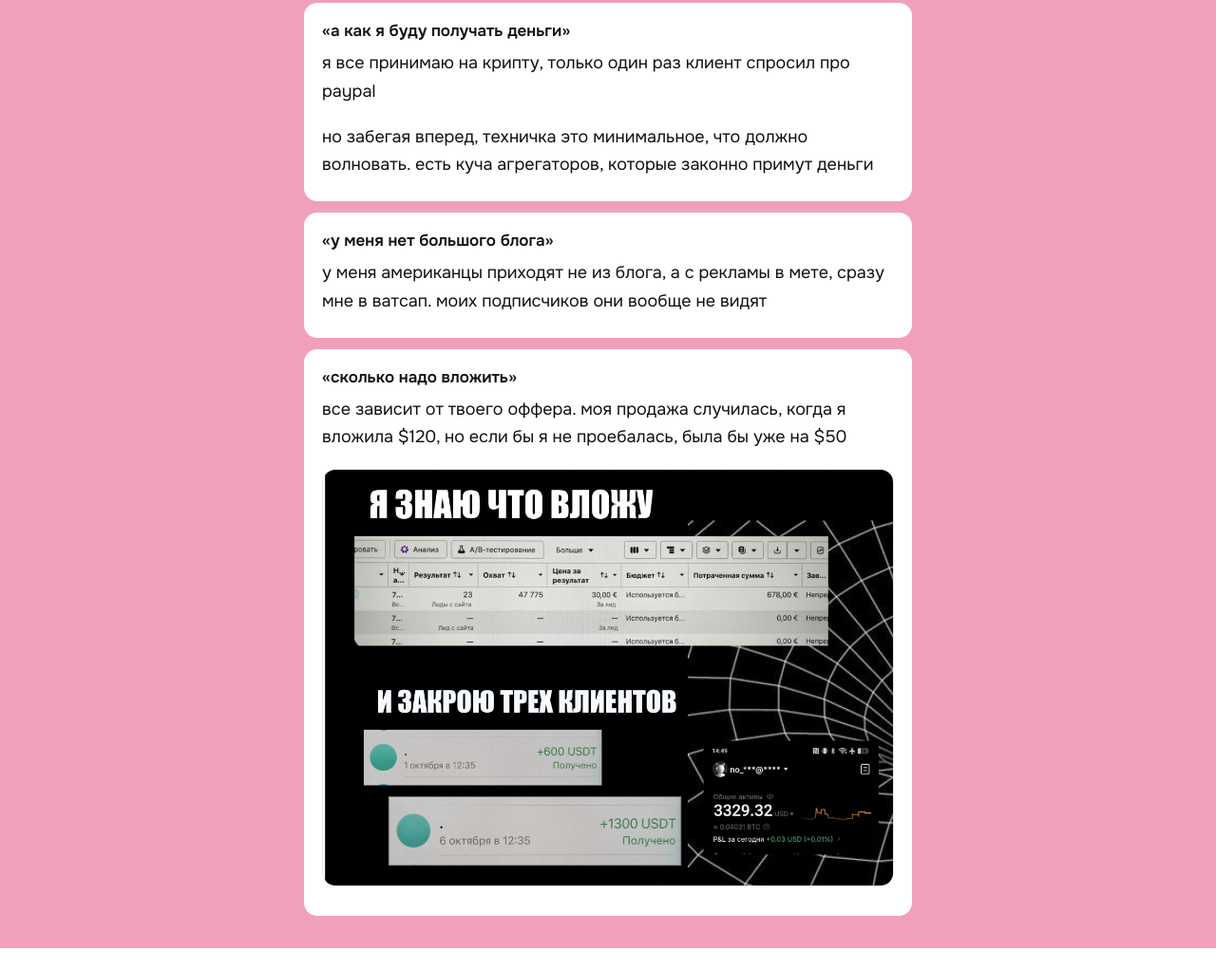
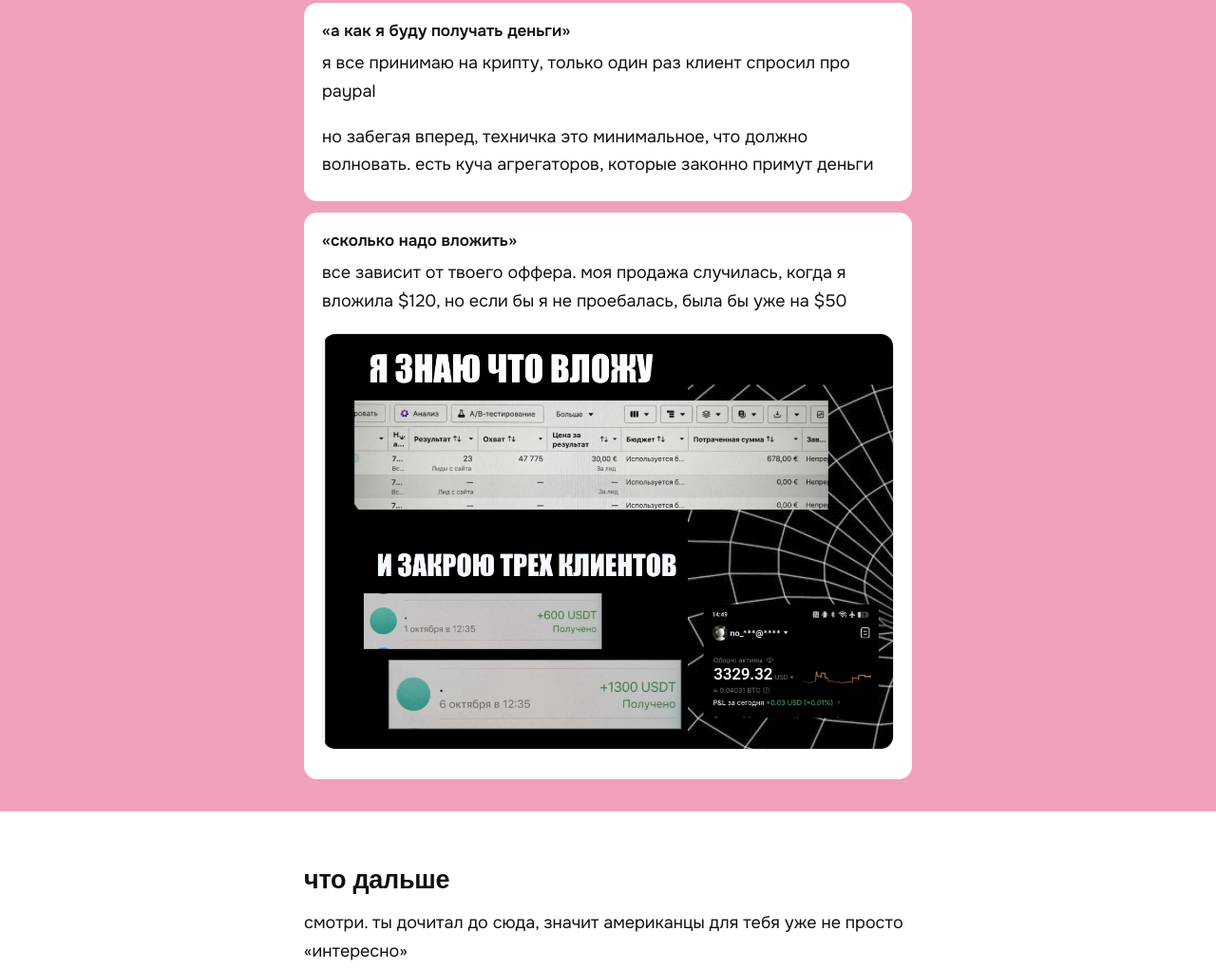
Before and after one commit to umcaty-wq/usa, a plain HTML site: page index.html in a window 1280 px wide. Shown: the part 8496-9517 px from the top of the page at 95% size. Drawn offline with Linux system fonts and the light colour scheme; a web font is replaced by a local one.

Commit message:
remove blog objection
Co-Authored-By: Claude Opus 5.5 <noreply@anthropic.com>
Claude-Session: https://claude.ai/code/session_01Cy6acT27wTAcGE8N93zsTN

```diff
--- a/index.html
+++ b/index.html
@@ -277,8 +277,6 @@
       <div class="obj"><h3>«а как я буду получать деньги»</h3>
     <p>я все принимаю на крипту, только один раз клиент спросил про paypal</p>
     <p>но забегая вперед, техничка это минимальное, что должно волновать. есть куча агрегаторов, которые законно примут деньги</p></div>
-      <div class="obj"><h3>«у меня нет большого блога»</h3>
-    <p>у меня американцы приходят не из блога, а с рекламы в мете, сразу мне в ватсап. моих подписчиков они вообще не видят</p></div>
       <div class="obj"><h3>«сколько надо вложить»</h3>
     <p>все зависит от твоего оффера. моя продажа случилась, когда я вложила $120, но если бы я не проебалась, была бы уже на $50</p>
     <figure><img src="img/result.png" alt="я знаю, что вложу и закрою трех клиентов: кабинет 678 €, оплаты +600 и +1300 USDT"></figure></div>
```
